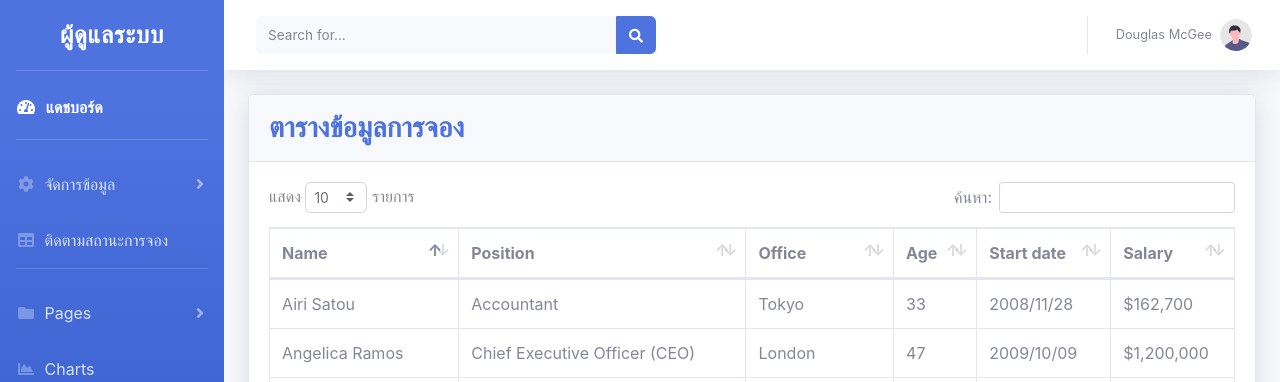
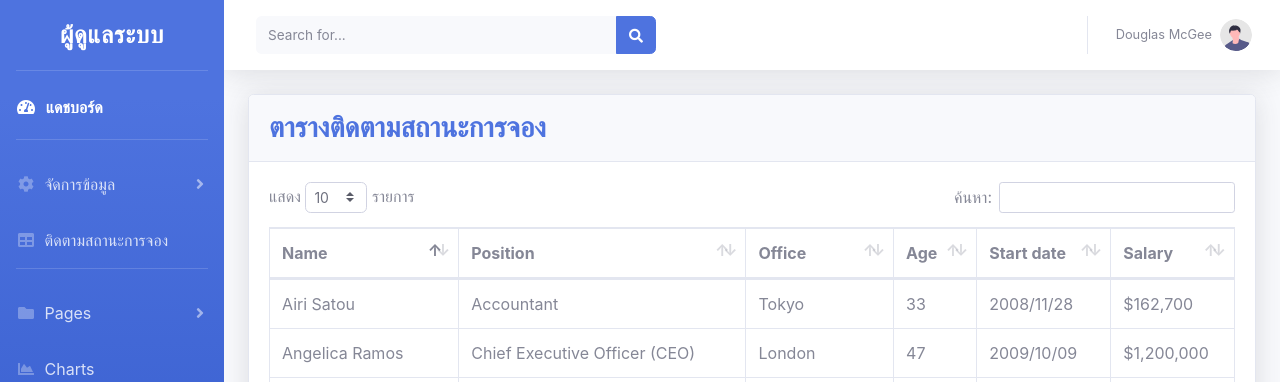
Before and after one commit to paradise-j/TP_Dentistry, a PHP site: page /role/admin/tables.php in a window 1280 px wide. Shown: the top 382 px of the page. Run offline with PHP 8.4, Linux system fonts and the light colour scheme.

Commit message:
Update tables.php

```diff
--- a/role/admin/tables.php
+++ b/role/admin/tables.php
@@ -9,9 +9,10 @@
     <meta name="description" content="">
     <meta name="author" content="">
 
-    <title>ข้อมูลการจอง</title>
+    <title>ติดตามสถานะการจอง</title>
 
     <!-- Custom fonts for this template -->
+    <link rel="icon" type="image/png" href="../../img/home.png">
     <link href="vendor/fontawesome-free/css/all.min.css" rel="stylesheet" type="text/css">
     <link
         href="https://fonts.googleapis.com/css?family=Nunito:200,200i,300,300i,400,400i,600,600i,700,700i,800,800i,900,900i"
@@ -47,7 +48,7 @@
                     <!-- DataTales Example -->
                     <div class="card shadow mb-4">
                         <div class="card-header py-3">
-                            <h3 class="m-0 font-weight-bold text-primary">ตารางข้อมูลการจอง</h3>
+                            <h3 class="m-0 font-weight-bold text-primary">ตารางติดตามสถานะการจอง</h3>
                         </div>
                         <div class="card-body">
                             <div class="table-responsive">
```
